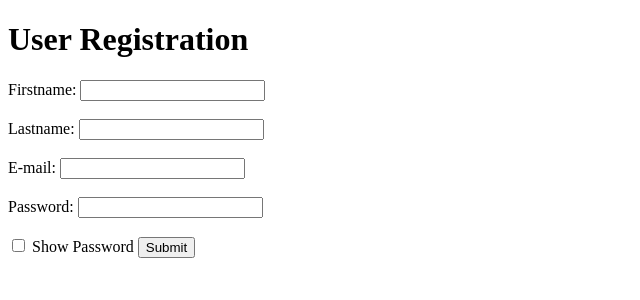
After one commit to phillydunne/mywebsite, a PHP site: page /UserRegistration.php in a window 1280 px wide. The commit adds this page. Shown: the top 300 px of the page, without its empty margins (0-640 px from the left). Run offline with PHP 8.4, Linux system fonts and the light colour scheme.

Commit message:
added a user registration page and associated user class, added a shell Logout page, modified the test_login page to play around with sessions

```diff
--- a/User.php
+++ b/User.php
@@ -1,7 +1,87 @@
 <?php
 class User
 {
+    // Represents a user account
+
+	private $firstname;
+	private $lastname;
+	private $email;
+	private $password;
+	private $authenticated;
+
+
     public function __construct() {
         // DEBUG echo "In a constructor! ";
+        $this->firstname=NULL;
+        $this->lastname=NULL;
+        $this->email=NULL;
+        $this->password=NULL;
+        $this->authenticated=FALSE;
     }
+
+    // Add a new user account and return the user id if successful
+    public function addUser($firstname, $lastname, $email, $hashed_password) {
+
+   	$log_level = "";
+
+    $this->firstname=$firstname;
+    $this->lastname=$lastname;
+    $this->email=$email;
+    $this->password=$hashed_password;
+
+    include 'database_connect.php';
+	$dbname="test";
+	$conn = database_connect($dbname);
+
+	//check if the user exists already
+    $sql = "SELECT email FROM users WHERE email = '$email'";
+
+    // DEBUG
+    if ($log_level == "DEBUG") {
+   	    echo "<br> this is the email we are checking for: " . $email . "<br>";
+   	}
+
+    $result = $conn->query($sql);
+
+    // DEBUG
+    if ($log_level == "DEBUG") {
+    	echo "Vardump of result: " . var_dump($result) . "<br>";
+	    if (empty($result)) {
+	    	echo "<br>Variable 'result' is empty<br>";
+	    } else {
+	    	echo "<br>Variable 'result' is NOT empty<br>";
+	    }
+	}
+
+
+    if(($result->num_rows)>=1) {
+    	echo "This Email is Already Registered";
+    	die();
+    } else {
+    	$sql = "INSERT INTO users (email, password, firstname, lastname) VALUES ('$email', '$hashed_password', '$firstname', '$lastname')";
+
+	    if($conn->query($sql) === TRUE) {
+	      echo "<br>New user created successfully!<br>";
+	      } else {
+	      echo "<br>Error: " . $conn->error;
+	      }
+
+	    $conn->close();
+
+    }
+
+
+/*    $sql = "INSERT INTO users (email, password, firstname, lastname) VALUES ('$email', '$hashed_password', '$firstname', '$lastname')";
+
+    if($conn->query($sql) === TRUE) {
+      echo "<br>New user created successfully!<br>";
+      } else {
+      echo "<br>Error: " . $conn->error;
+      }
+
+    $conn->close(); */
+
+    }
+
 }
+?>
--- /dev/null
+++ b/UserRegistration.php
@@ -0,0 +1,134 @@
+<!DOCTYPE HTML>
+<html>
+<head>
+<style>
+.error {color: #FF0000;}
+</style>
+</head>
+<body>
+
+<?php
+
+session_start();
+
+include "User.php";
+
+
+// define variables and set to empty values
+$firstnameErr = $lastnameErr = $emailErr = $passwordErr = "";
+$firstname = $lastname = $email = $password = "";
+
+if ($_SERVER["REQUEST_METHOD"] == "POST") {
+  if (empty($_POST["firstname"])) {
+    $firstnameErr = "Firstname is required";
+  } else {
+    $firstname = test_input($_POST["firstname"]);
+    // check if name only contains letters and whitespace
+    if (!preg_match("/^[a-zA-Z ]*$/",$firstname)) {
+      $firstnameErr = "Only letters and white space allowed";
+    }
+  }
+
+
+  if (empty($_POST["lastname"])) {
+    $lastnameErr = "Lastname is required";
+  } else {
+    $lastname = test_input($_POST["lastname"]);
+    // check if name only contains letters and whitespace
+    if (!preg_match("/^[a-zA-Z ]*$/",$lastname)) {
+      $lastnameErr = "Only letters and white space allowed";
+    }
+  }
+
+
+
+  if (empty($_POST["email"])) {
+    $emailErr = "Email is required";
+  } else {
+    $email = test_input($_POST["email"]);
+    // check if e-mail address is well-formed
+    if (!filter_var($email, FILTER_VALIDATE_EMAIL)) {
+      $emailErr = "Invalid email format";
+    }
+  }
+
+
+
+  if (empty($_POST["password"])) {
+    $passwordErr = "Password is required";
+  } else {
+    $password = test_input($_POST["password"]);
+  }
+
+
+}
+
+function test_input($data) {
+  $data = trim($data);
+  $data = stripslashes($data);
+  $data = htmlspecialchars($data);
+  return $data;
+}
+?>
+
+<h1>User Registration</h1>
+<p><span class="error"></span></p>
+<form method="post" action="<?php echo htmlspecialchars($_SERVER["PHP_SELF"]);?>">
+
+  Firstname: <input type="text" name="firstname" value="<?php echo $firstname;?>">
+  <span class="error"><?php echo $firstnameErr;?></span>
+  <br><br>
+
+  Lastname: <input type="text" name="lastname" value="<?php echo $lastname;?>">
+  <span class="error"><?php echo $lastnameErr;?></span>
+  <br><br>
+
+  E-mail: <input type="text" name="email" value="<?php echo $email;?>">
+  <span class="error"><?php echo $emailErr;?></span>
+  <br><br>
+
+  Password: <input type="password" name="password" value="<?php echo $password;?>" id="password">
+  <span class="error"><?php echo $passwordErr;?></span>
+  <br><br>
+
+  <input type="checkbox" onclick="myFunction()"> Show Password
+
+  <input type="submit" name="submit" value="Submit">
+</form>
+
+
+<!-- Javascript to show/hide password -->
+<script>
+function myFunction() {
+  var x = document.getElementById("password");
+  if (x.type === "password") {
+    x.type = "text";
+  } else {
+    x.type = "password";
+  }
+}
+</script>
+
+
+
+<?php
+
+if ($_SERVER["REQUEST_METHOD"] == "POST") {
+
+  if (empty($firstnameErr) AND empty($lastnameErr) AND empty($emailErr) AND empty($passwordErr)){
+
+        $new_user = new User();
+
+        try {
+            $new_user_id = $new_user->addUser($firstname, $lastname, $email, password_hash($password, PASSWORD_DEFAULT));
+        }
+        catch (Exception $e)
+        {
+            echo $e -> getMessage();
+            die();
+        }
+
+
+}}
+
+?>
```
Also changed, not shown: Logout.php (added, +19 -0 lines), PrivilegedUser.php (+11 -0 lines), test_login.php (+30 -0 lines).
